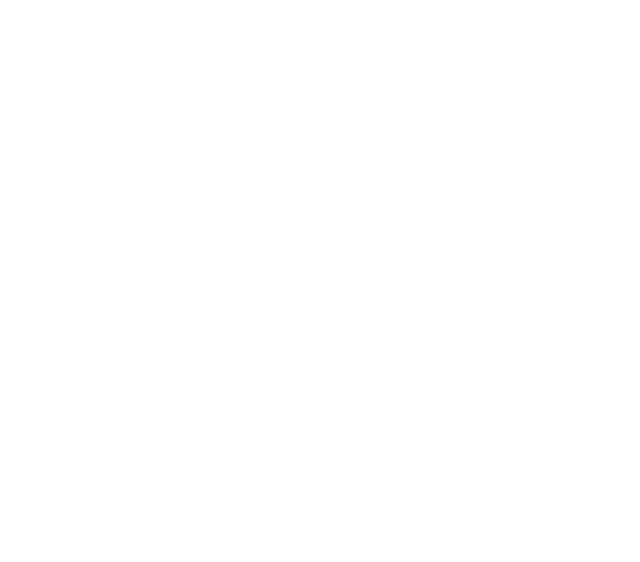
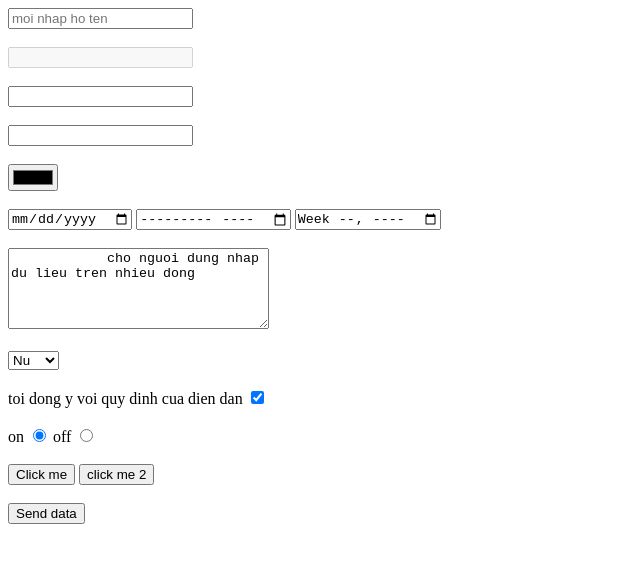
Before and after one commit to ThanhTrieu/LPHP1806E, a plain HTML site: page form.html in a window 1280 px wide. Shown: the whole page, without its empty margins (0-640 px from the left). Drawn offline with Linux system fonts and the light colour scheme.

Commit message:
update code

```diff
--- /dev/null
+++ b/css/css1.css
@@ -0,0 +1,31 @@
+*{
+    margin: 0;
+    padding: 0;
+}
+
+#mytitle{
+    color: yellow !important;
+}
+
+.mytitle{
+    color: blue;
+}
+
+h3 {
+    color: red !important;
+}
+.form{
+     border: 1px solid pink;
+}
+input[name] {
+    border: 1px solid red;
+}
+input[class*='for']{
+    border: 1px solid green;
+}
+input[class='form']{
+    border: 1px solid yellow;
+}
+input[class^='f']{
+    border: 1px solid yellow;
+}
--- a/form.html
+++ b/form.html
@@ -4,10 +4,50 @@
     <meta charset="utf-8">
     <meta http-equiv="X-UA-Compatible" content="IE=edge">
     <title>HTML Form</title>
+    <style type="text/css">
+        /* css nt */
+    </style>
+    <link rel="stylesheet" type="text/css" href="">
 </head>
 <body>
-    <form id="" name="" class="" action="" method="POST/GET" enctype="multipart/form-data">
+    <form id="" name="" class="" action="" method="POST" enctype="multipart/form-data">
+        <!-- cac the input -->
+        <input type="text" name="user" id="user" class="user" value="" placeholder="moi nhap ho ten" required="required" minlength="3" maxlength="6" />
+        <br><br>
+        <input style="" type="email" name="email" disabled="disabled" />
+        <br> <br>
+        <input type="url" name="url" />
+        <br><br>
+        <input type="number" name="number" />
+        <br><br>
+        <input type="color" name="color" />
+        <br><br>
+        <input type="date" name="date" />
+        <input type="month" name="month" />
+        <input type="week" name="week" />
+        <br><br>
+        <textarea name="des" cols="30" rows="5">
+            cho nguoi dung nhap du lieu tren nhieu dong
+        </textarea>
+        <br><br>
+        <select name="gender">
+            <option value="1"> Nam</option>
+            <option value="0" selected="selected"> Nu</option>
+        </select>
+        <br><br>
+        <label for="agree">toi dong y voi quy dinh cua dien dan</label>
+        <input checked="checked" type="checkbox" name="agree" id="agree" value="12345" />
+        <br><br>
+        <label for="on">on</label>
+        <input type="radio" id="on" name="on-off" checked="checked" />
 
+        <label for="off">off</label>
+        <input type="radio" id="off" name="on-off" value="123" />
+        <br><br>
+        <button type="button" name="click"> Click me</button>
+        <input type="button" name="ck2" value="click me 2">
+        <br><br>
+        <button type="submit" name="btnSub"> Send data</button>
     </form>
 </body>
 </html>
```
Also changed, not shown: css1.html (added, +21 -0 lines).
